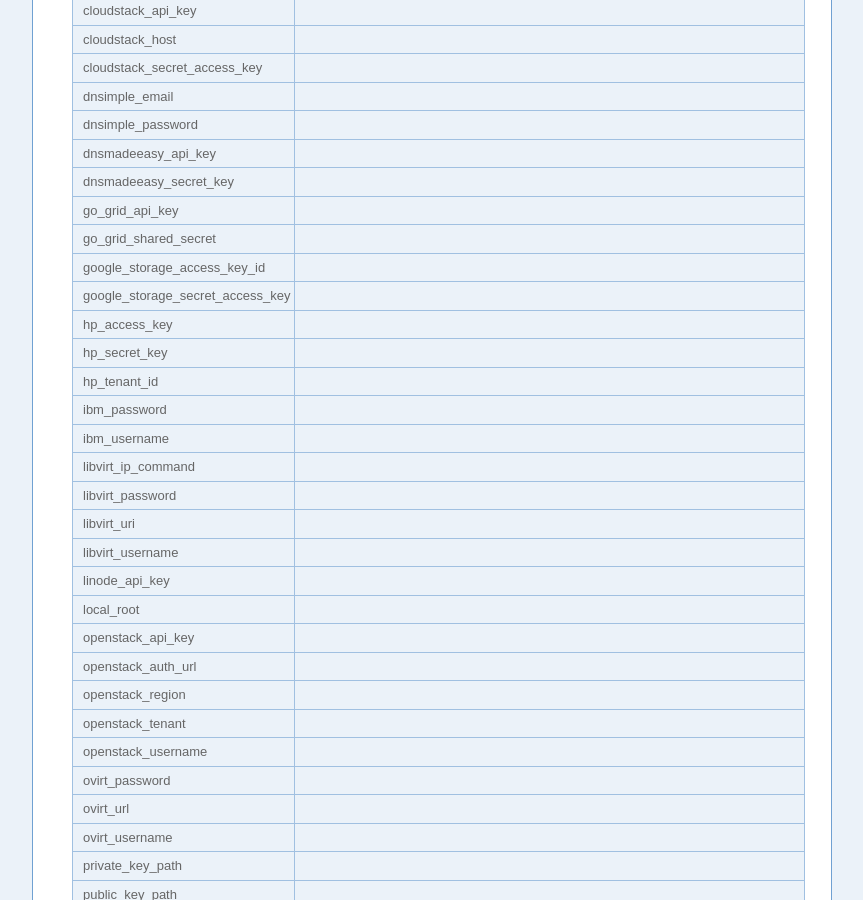
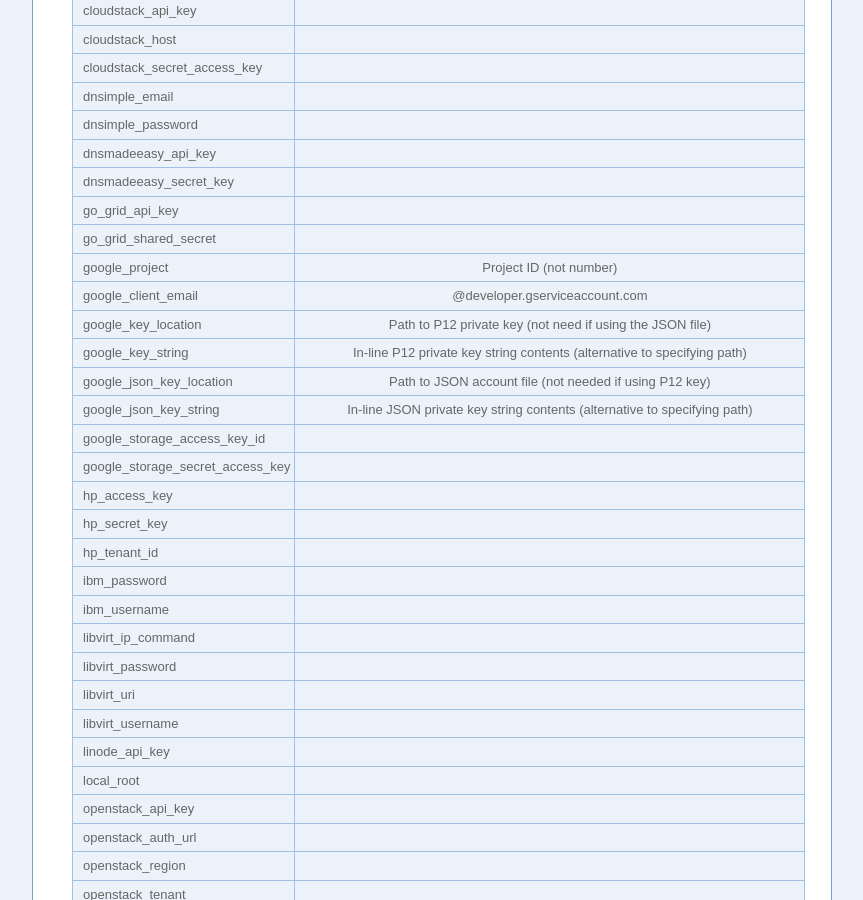
Before and after one commit to fog/fog.github.com, a Jekyll site: the page built from about/getting_started.markdown, in a window 1280 px wide and 900 px high, scrolled down 2847 px. Shown: the whole window, without its empty margins (208-1071 px from the left). Built offline with Jekyll 4.4.1, drawn with Linux system fonts in a browser that asks for light colours; nearby versions of some CDN libraries.

Commit message:
Update Google provider valid credentials keys

```diff
--- a/about/getting_started.markdown
+++ b/about/getting_started.markdown
@@ -60,6 +60,12 @@ Valid keys are as follows:
     <tr><td>dnsmadeeasy_secret_key</td><td></td></tr>
     <tr><td>go_grid_api_key</td><td></td></tr>
     <tr><td>go_grid_shared_secret</td><td></td></tr>
+    <tr><td>google_project</td><td>Project ID (not number)</td></tr>
+    <tr><td>google_client_email</td><td>@developer.gserviceaccount.com</td></tr>
+    <tr><td>google_key_location</td><td>Path to P12 private key (not need if using the JSON file)</td></tr>
+    <tr><td>google_key_string</td><td>In-line P12 private key string contents (alternative to specifying path)</td></tr>
+    <tr><td>google_json_key_location</td><td>Path to JSON account file (not needed if using P12 key)</td></tr>
+    <tr><td>google_json_key_string</td><td>In-line JSON private key string contents (alternative to specifying path)</td></tr>
     <tr><td>google_storage_access_key_id</td><td></td></tr>
     <tr><td>google_storage_secret_access_key</td><td></td></tr>
     <tr><td>hp_access_key</td><td></td></tr>
```
